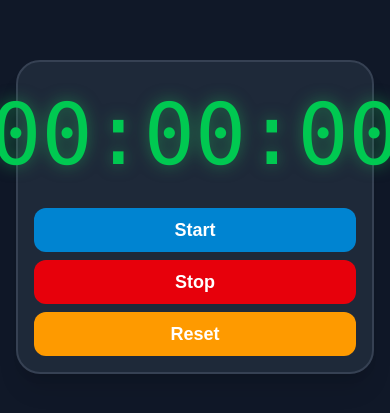
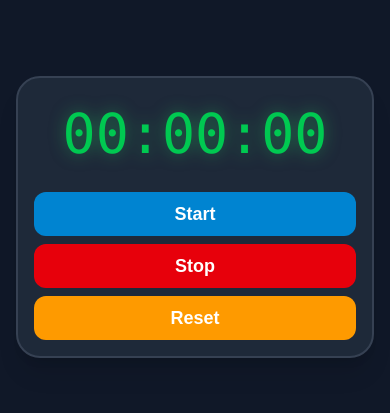
Before and after one commit to Sohail23-Dev/Stop-Watch, a React (Vite) app: page / in a window 390 px wide. Shown: the part 205-618 px from the top of the page. Built offline with nearby package versions, Linux system fonts and the light colour scheme.

Commit message:
Device resolution adjusted

```diff
--- a/src/index.css
+++ b/src/index.css
@@ -18,3 +18,13 @@
   font-size: 85px;
   padding: 10px;
 }
+@media screen and (max-width: 640px) {
+  .clock{
+    font-size: 75x;
+  }
+}
+@media screen and (max-width: 480px) {
+  .clock{
+    font-size: 55px;
+  }
+}
```
